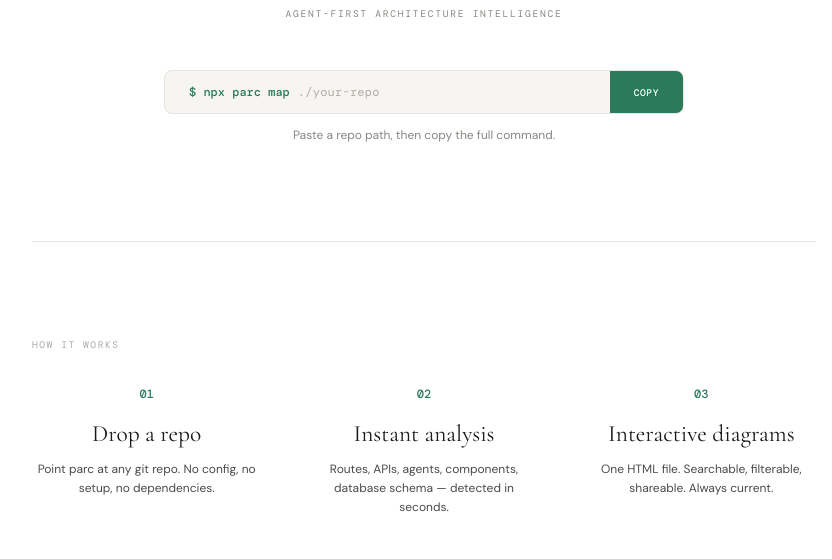
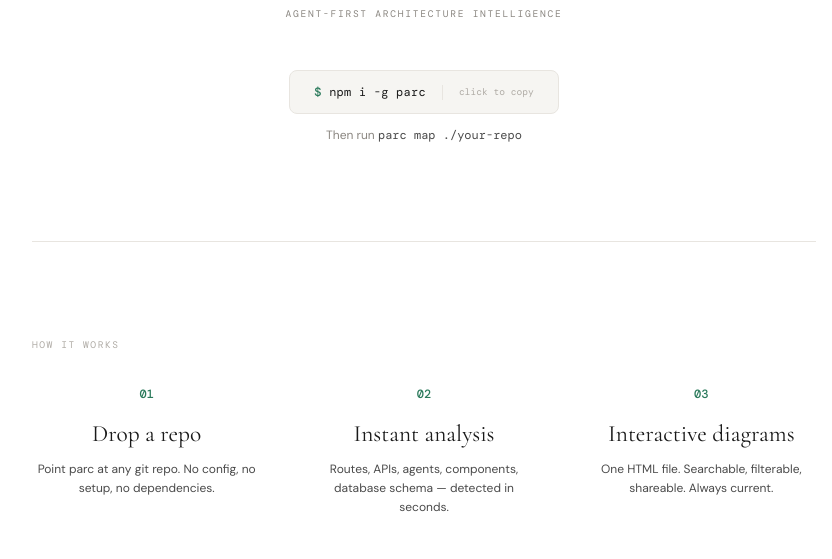
Before and after one commit to 0xbeam/sanctuary-cli, a website: page web/index.html in a window 1280 px wide. Shown: the part 241-800 px from the top of the page, without its empty margins (216-1048 px from the left). Drawn offline with nearby package versions, Linux system fonts and the light colour scheme; a web font is replaced by a local one.

Commit message:
Simplify install block — static copy command, no input field
The landing page install block is now a clean one-click copy of
'npm i -g parc' with usage shown below as static text.

Co-Authored-By: Claude Opus 4.6 <noreply@anthropic.com>

```diff
--- a/web/index.html
+++ b/web/index.html
@@ -148,61 +148,40 @@ h1 {
   margin-bottom: var(--space-7);
 }
 
-/* Install input */
+/* Install */
 .install-block {
   display: inline-flex;
   align-items: center;
+  gap: var(--space-4);
   background: var(--surface);
   border: 1px solid var(--border);
   border-radius: var(--radius-md);
-  padding: 0;
-  overflow: hidden;
+  padding: var(--space-3) var(--space-5);
+  cursor: pointer;
   transition: border-color 200ms ease, box-shadow 200ms ease;
-  max-width: 520px;
-  width: 100%;
+  user-select: none;
 }
-.install-block:focus-within {
+.install-block:hover {
   border-color: var(--green);
   box-shadow: 0 0 0 3px var(--green-dim);
 }
-.install-prefix {
-  font-family: var(--mono);
-  font-size: var(--text-sm);
-  color: var(--green);
-  font-weight: 500;
-  padding: var(--space-3) 0 var(--space-3) var(--space-5);
-  flex-shrink: 0;
-  user-select: none;
-}
-.install-input {
+.install-block:active { background: var(--surface-hover); }
+.install-block code {
   font-family: var(--mono);
   font-size: var(--text-sm);
   color: var(--text-primary);
-  background: transparent;
-  border: none;
-  outline: none;
-  padding: var(--space-3) var(--space-2);
-  flex: 1;
-  min-width: 0;
   letter-spacing: 0.02em;
 }
-.install-input::placeholder { color: var(--text-faint); }
-.install-btn {
+.install-block .prompt { color: var(--green); font-weight: 500; }
+.install-block .copy-hint {
   font-family: var(--mono);
   font-size: var(--text-xs);
-  color: #fff;
-  background: var(--green);
-  border: none;
-  padding: var(--space-3) var(--space-5);
-  cursor: pointer;
-  flex-shrink: 0;
-  letter-spacing: 0.06em;
-  text-transform: uppercase;
-  font-weight: 500;
-  transition: background 150ms;
-  align-self: stretch;
+  color: var(--text-faint);
+  border-left: 1px solid var(--border);
+  padding-left: var(--space-4);
+  transition: color 150ms;
 }
-.install-btn:hover { background: var(--green-light); }
+.install-block:hover .copy-hint { color: var(--green); }
 
 .install-note {
   font-family: var(--sans);
@@ -500,12 +479,11 @@ h1 {
     <div class="logo-mark"><span>P</span></div>
     <h1>parc</h1>
     <p class="tagline">Agent-first architecture intelligence</p>
-    <div class="install-block">
-      <span class="install-prefix">$ npx parc map</span>
-      <input class="install-input" id="repo-input" type="text" placeholder="./your-repo" spellcheck="false" autocomplete="off">
-      <button class="install-btn" id="copy-btn" onclick="copyCmd()">Copy</button>
+    <div class="install-block" onclick="copyCmd(this)" role="button" tabindex="0">
+      <code><span class="prompt">$</span> npm i -g parc</code>
+      <span class="copy-hint" id="copy-hint">click to copy</span>
     </div>
-    <p class="install-note">Paste a repo path, then copy the full command.</p>
+    <p class="install-note">Then run <code style="font-family:var(--mono);font-size:var(--text-sm);color:var(--text-secondary)">parc map ./your-repo</code></p>
   </div>
 
   <div class="section">
@@ -647,19 +625,16 @@ h1 {
 </div>
 
 <script>
-function copyCmd() {
-  var input = document.getElementById('repo-input');
-  var repo = input.value.trim() || './your-repo';
-  var cmd = 'npx parc map ' + repo;
-  var btn = document.getElementById('copy-btn');
-  navigator.clipboard.writeText(cmd).then(function() {
-    btn.textContent = 'Copied';
-    btn.style.background = 'var(--green-light)';
-    setTimeout(function() { btn.textContent = 'Copy'; btn.style.background = ''; }, 2000);
+function copyCmd(el) {
+  var hint = document.getElementById('copy-hint');
+  navigator.clipboard.writeText('npm i -g parc').then(function() {
+    hint.textContent = 'copied!';
+    hint.style.color = 'var(--green)';
+    setTimeout(function() { hint.textContent = 'click to copy'; hint.style.color = ''; }, 2000);
   });
 }
-document.getElementById('repo-input').addEventListener('keydown', function(e) {
-  if (e.key === 'Enter') { e.preventDefault(); copyCmd(); }
+document.querySelector('.install-block').addEventListener('keydown', function(e) {
+  if (e.key === 'Enter' || e.key === ' ') { e.preventDefault(); copyCmd(this); }
 });
 </script>
 </body>
```
